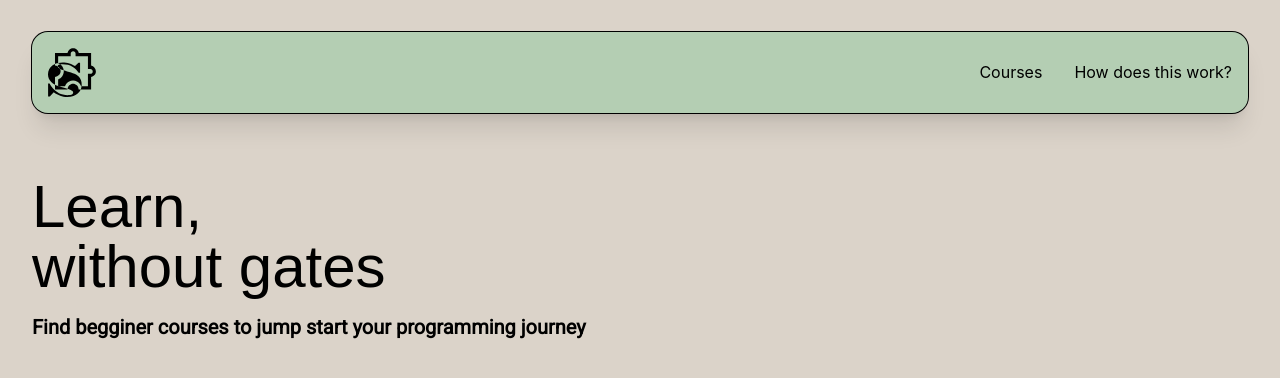
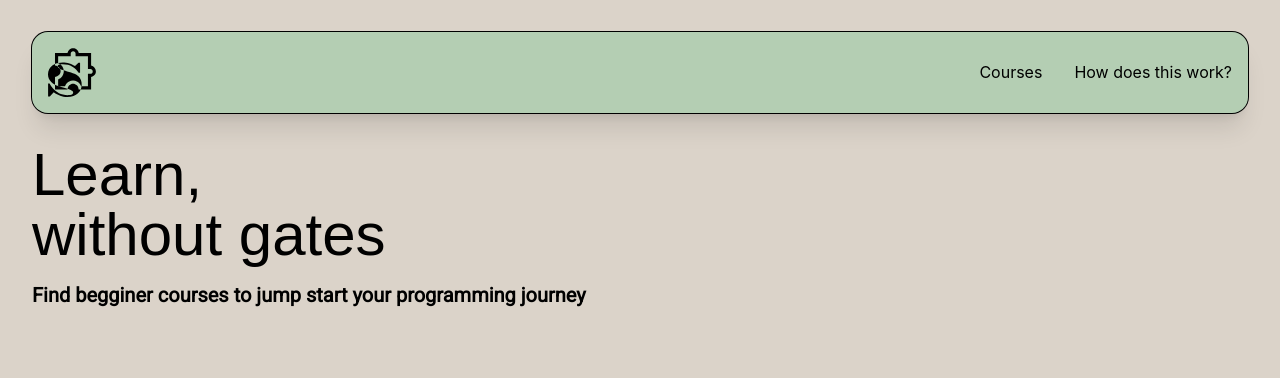
Before and after one commit to lutzseverino/smr-m08--swillan, a React (Create React App) app: page / in a window 1280 px wide. Shown: the top 378 px of the page. Built offline with nearby package versions, Linux system fonts and the light colour scheme; a web font is replaced by a local one.

Commit message:
Make navbar sticky

```diff
--- a/src/components/navbar/index.tsx
+++ b/src/components/navbar/index.tsx
@@ -3,7 +3,7 @@ import React from "react";
 export default class Navbar extends React.Component {
   render(): React.ReactNode {
     return (
-      <nav className="flex-rows m-8 flex items-center justify-between gap-8 rounded-2xl border-black bg-cambridge-blue p-4 shadow-xl ring-1 ring-black">
+      <nav className="flex-rows sticky top-8 m-8 flex items-center justify-between gap-8 rounded-2xl border-black bg-cambridge-blue p-4 shadow-xl ring-1 ring-black">
         <div>
           <a href="/">
             <img className="w-12" src="swillan logo.svg" alt="swillan logo" />
--- a/src/pages/home/index.tsx
+++ b/src/pages/home/index.tsx
@@ -3,7 +3,7 @@ import React from "react";
 export default class Home extends React.Component {
   render(): React.ReactNode {
     return (
-      <div className="p-8">
+      <div className="px-8">
         <h1>
           Learn, <br />
           without gates
```
